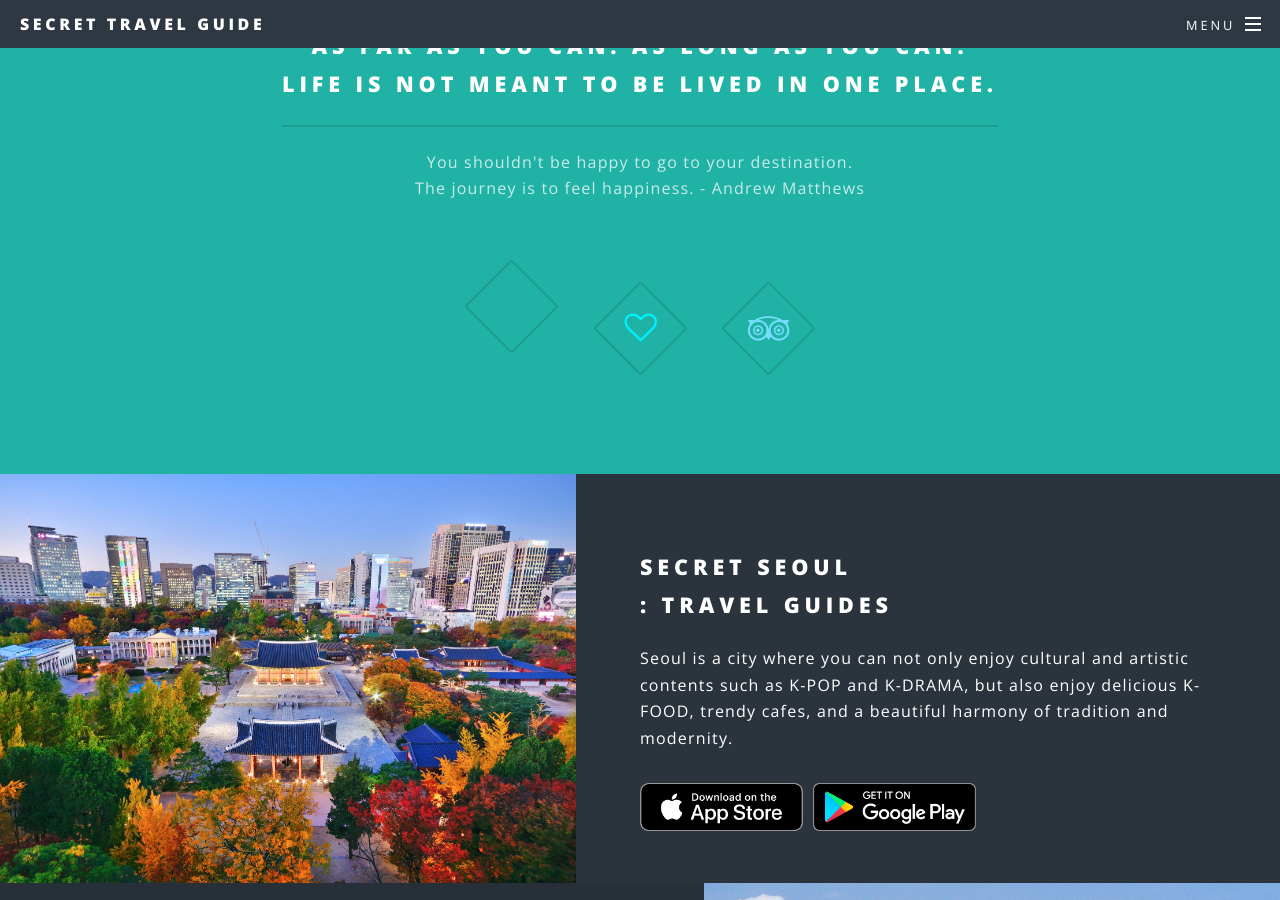
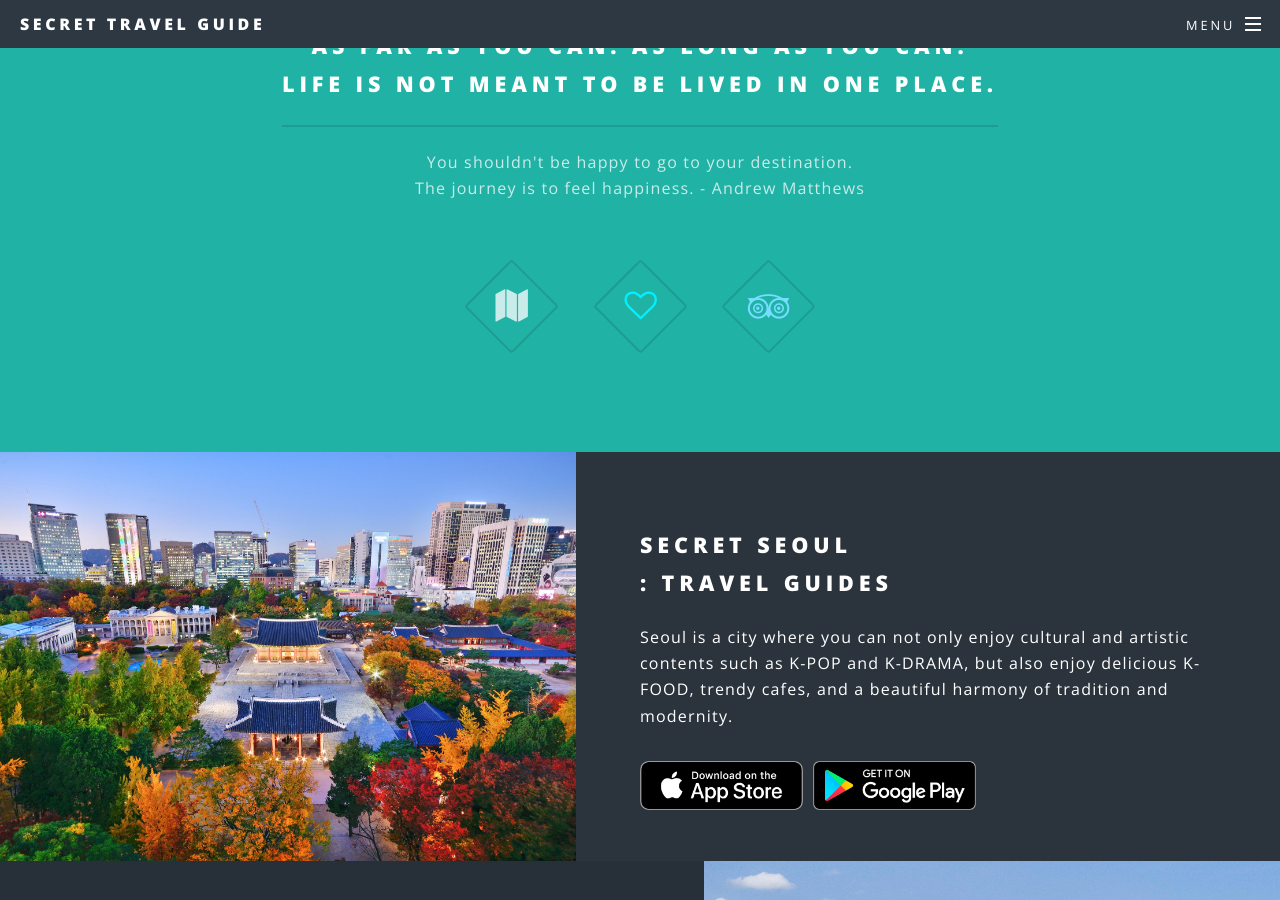
Before and after one commit to inansung/secret.github.io, a Jekyll site: the page built from index.html, in a window 1280 px wide and 900 px high, scrolled down 1007 px. Built offline with Jekyll 4.4.1, drawn with Linux system fonts in a browser that asks for light colours.

Commit message:
Update index.html

```diff
--- a/index.html
+++ b/index.html
@@ -25,7 +25,7 @@ layout: landing
 								The journey is to feel happiness. - Andrew Matthews</p>
 							</header>
 							<ul class="icons major">
-								<li><span class="icon fa- major style5"><span class="label">Lorem</span></span></li>
+								<li><span class="icon fa-map major style5"><span class="label">Lorem</span></span></li>
 								<li><span class="icon fa-heart-o major style2"><span class="label">Ipsum</span></span></li>
 								<li><span class="icon fa-tripadvisor major style3"><span class="label">Dolor</span></span></li>
 							</ul>
```
